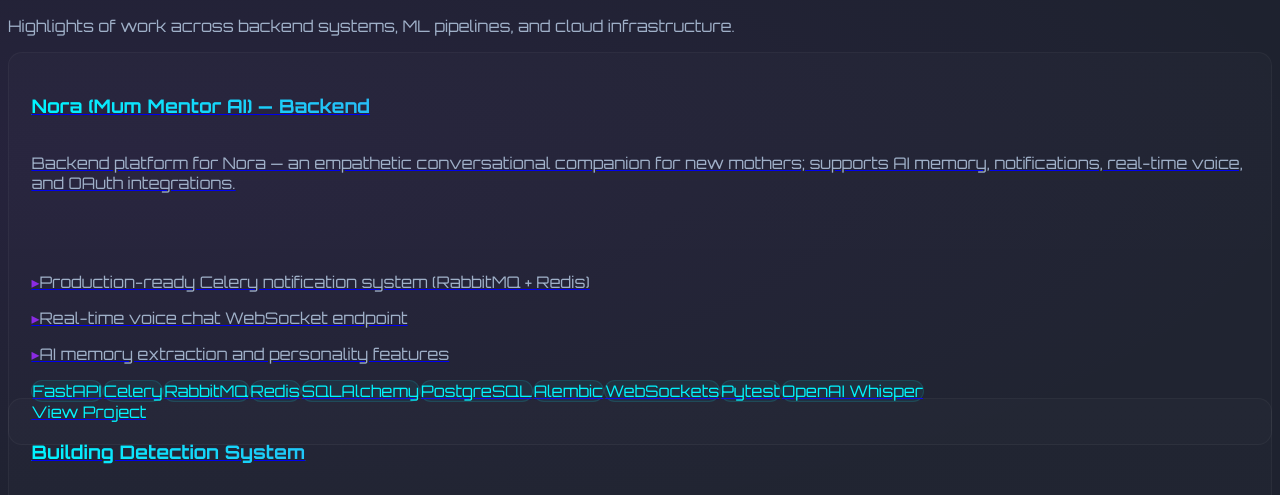
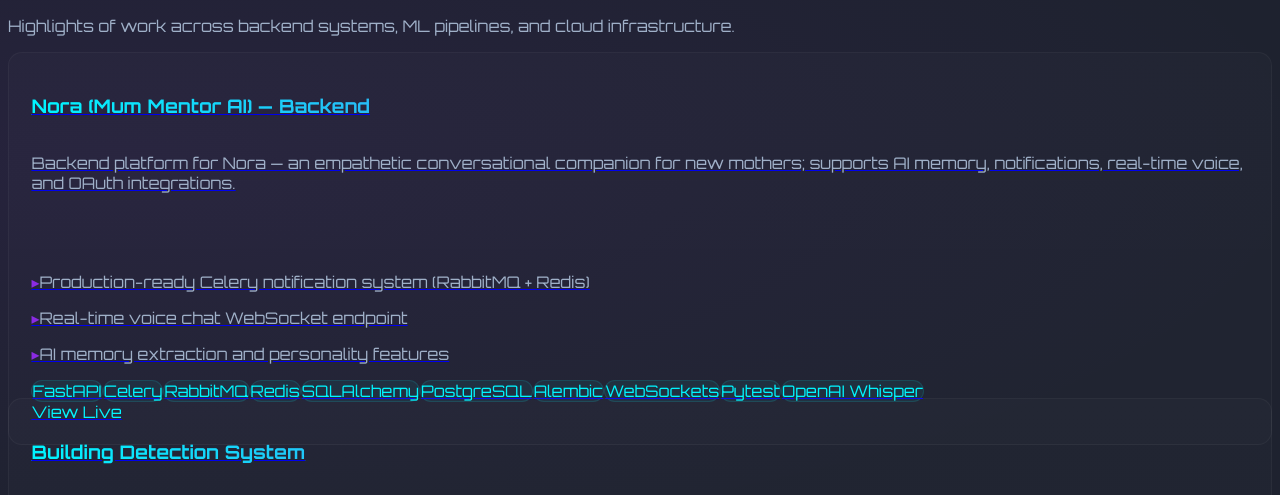
Before and after one commit to idyweb/portfolio, a Next.js app: page /projects in a window 1280 px wide. Shown: the part 141-636 px from the top of the page. Built offline with nearby package versions, Linux system fonts and the light colour scheme.

Commit message:
feat: add liveUrl to projects and conditionally show View Project/View Live links

```diff
--- a/app/components/ProjectCard.tsx
+++ b/app/components/ProjectCard.tsx
@@ -4,12 +4,16 @@ import Link from "next/link";
 import { motion } from "framer-motion";
 
 export default function ProjectCard({ project }: any) {
+  // Use liveUrl if available, otherwise fall back to project detail page
+  const href = project.liveUrl || `/projects/${project.slug}`;
+  const isExternal = !!project.liveUrl;
+
   return (
     <motion.div
       whileHover={{ y: -8 }}
       transition={{ duration: 0.3 }}
     >
-      <Link href={`/projects/${project.slug}`}>
+      <Link href={href} target={isExternal ? "_blank" : undefined} rel={isExternal ? "noopener noreferrer" : undefined}>
         <div className="card-neo cursor-pointer group h-full flex flex-col">
           {/* Header */}
           <div className="mb-4">
@@ -45,11 +49,13 @@ export default function ProjectCard({ project }: any) {
             ))}
           </div>
 
-          {/* Arrow indicator */}
-          <div className="mt-6 flex items-center text-[var(--neo-1)] font-semibold group-hover:gap-2 transition-all">
-            View Project
-            <span className="ml-2 opacity-0 group-hover:opacity-100 transition-opacity">→</span>
-          </div>
+          {/* Arrow indicator - only show if there's a valid link */}
+          {(project.liveUrl || project.slug) && (
+            <div className="mt-6 flex items-center text-[var(--neo-1)] font-semibold group-hover:gap-2 transition-all">
+              {project.liveUrl ? "View Live" : "View Project"}
+              <span className="ml-2 opacity-0 group-hover:opacity-100 transition-opacity">→</span>
+            </div>
+          )}
         </div>
       </Link>
     </motion.div>
--- a/data/projects.ts
+++ b/data/projects.ts
@@ -21,7 +21,8 @@ export const projects = [
       "Pytest",
       "OpenAI Whisper"
     ],
-    repo: "https://github.com/emerjent/nora-be"
+    repo: "https://github.com/emerjent/nora-be",
+    liveUrl: "https://noramum.app"
   },
   {
     slug: "building-detection",
@@ -40,7 +41,8 @@ export const projects = [
       "Redis",
       "GDAL",
       "GCP"
-    ]
+    ],
+    liveUrl: "https://usefieldwatch.com/"
   },
   {
     slug: "crypto-agent",
```
